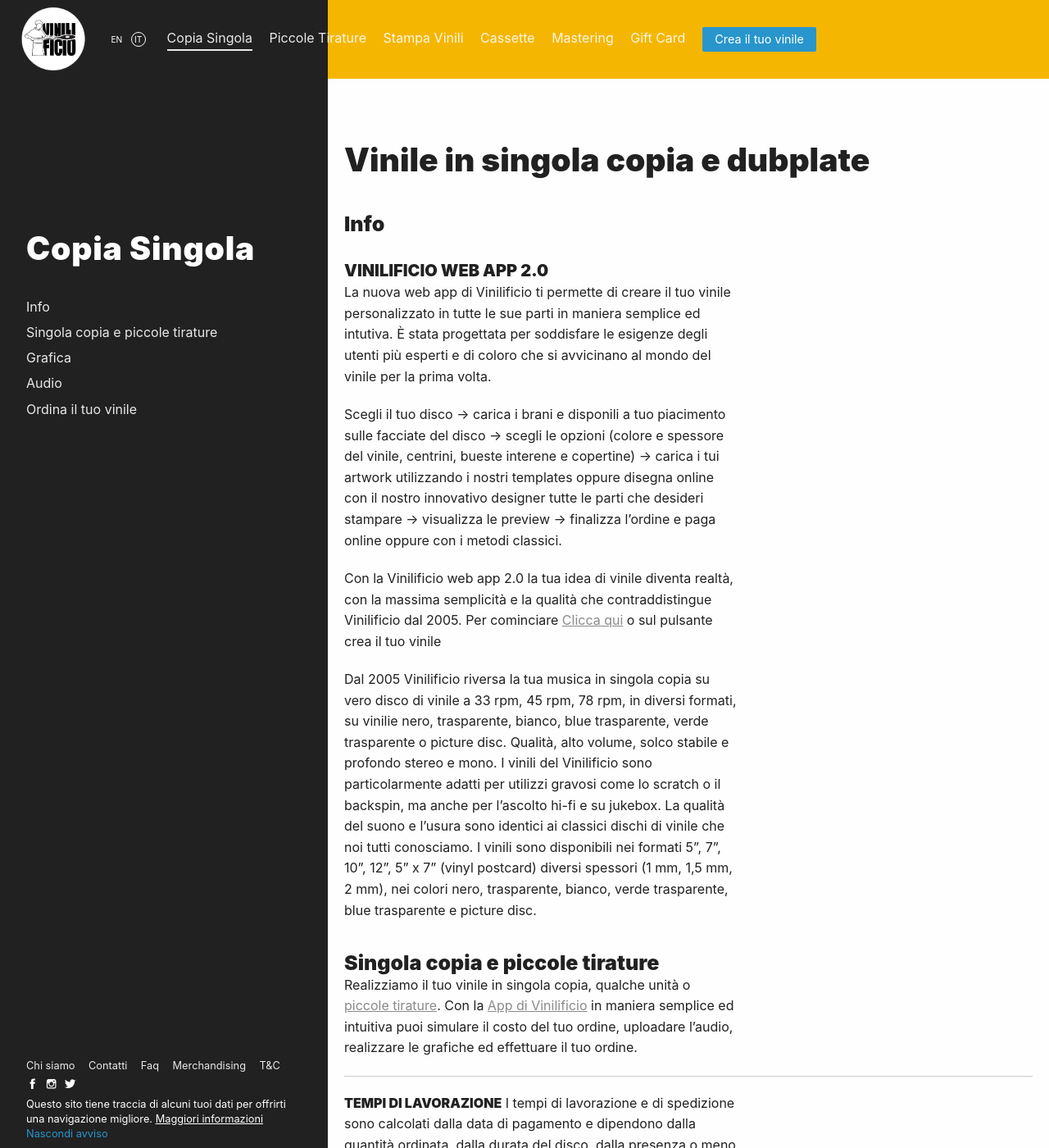
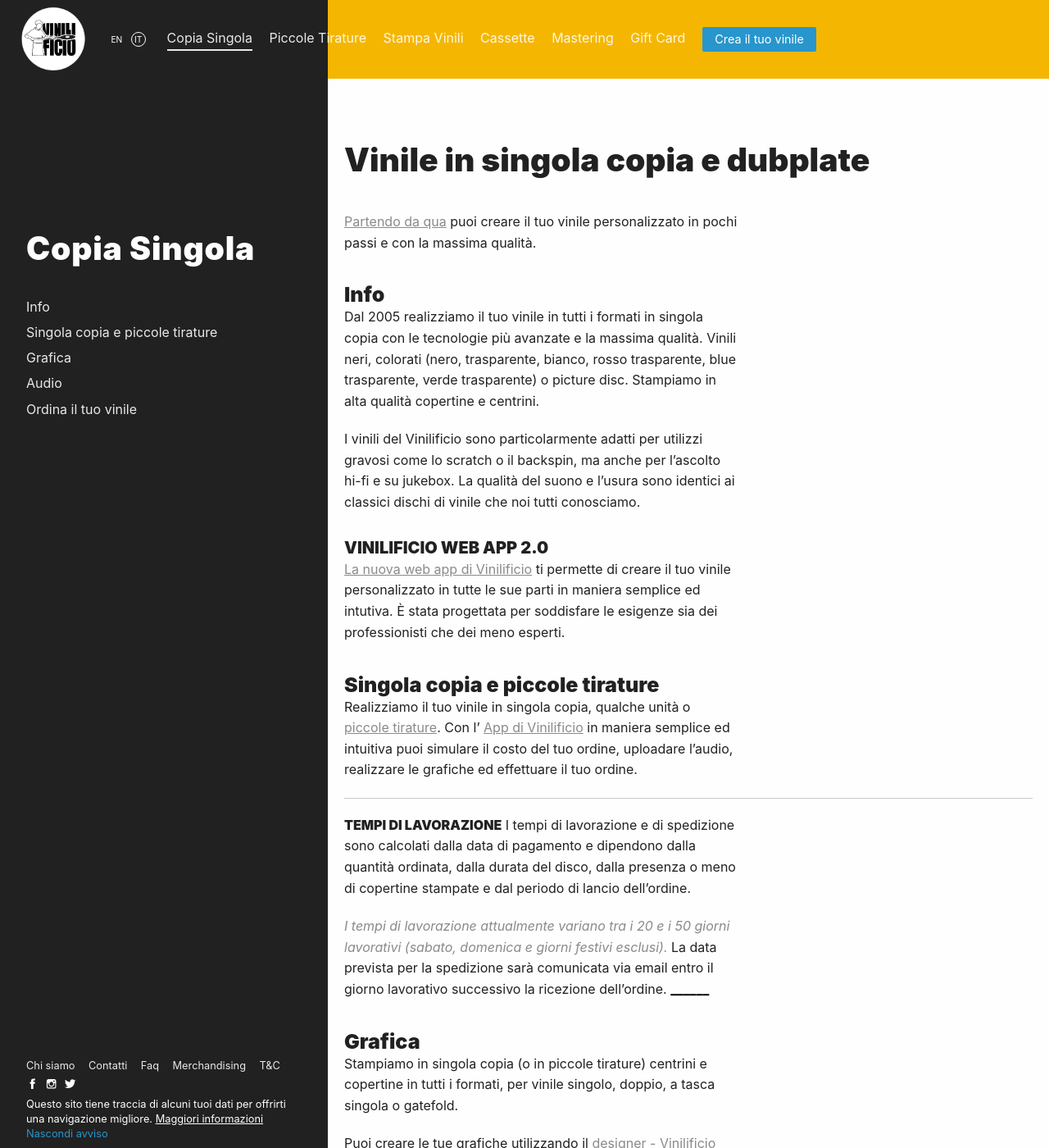
Before and after one commit to Vinilificio/vinilificio.com, a Jekyll site: the page built from _pages/copia-singola.md, in a window 1280 px wide and 1400 px high. Shown: the whole window at 82% size. Built offline with Jekyll 4.4.1, drawn with Linux system fonts in a browser that asks for light colours; nearby versions of some CDN libraries; comment, search, counter and statistics services are not loaded; some of the changed text lies outside the part shown.

Commit message:
aggiornamento contenuti

```diff
--- a/_pages/copia-singola.md
+++ b/_pages/copia-singola.md
@@ -19,43 +19,44 @@
 
 # Vinile in singola copia e dubplate
 
+[Partendo da qua](https://app.vinilificio.com) puoi creare il tuo vinile personalizzato in pochi passi e con la massima qualità.
+
 ### Info
+Dal 2005 realizziamo il tuo vinile in tutti i formati in singola copia con le tecnologie più avanzate e la massima qualità. Vinili neri, colorati (nero, trasparente, bianco, rosso trasparente, blue trasparente, verde trasparente) o picture disc. Stampiamo in alta qualità copertine e centrini.
+
+I vinili del Vinilificio sono particolarmente adatti per utilizzi gravosi come lo scratch o il backspin, ma anche per l’ascolto hi-fi e su jukebox. La qualità del suono e l’usura sono identici ai classici dischi di vinile che noi tutti conosciamo.
 
 #### VINILIFICIO WEB APP 2.0
-La nuova web app di Vinilificio ti permette di creare il tuo vinile personalizzato in tutte le sue parti in maniera semplice ed intutiva. È stata progettata per soddisfare le esigenze degli utenti più esperti e di coloro che si avvicinano al mondo del vinile per la prima volta.
-
-Scegli il tuo disco -> carica i brani e disponili a tuo piacimento sulle facciate del disco -> scegli le opzioni (colore e spessore del vinile, centrini, bueste interene e copertine) -> carica i tui artwork utilizzando i nostri templates oppure disegna online con il nostro innovativo designer tutte le parti che desideri stampare -> visualizza le preview -> finalizza l'ordine e paga online oppure con i metodi classici.
-
-Con la Vinilificio web app 2.0 la tua idea di vinile diventa realtà, con la massima semplicità e la qualità che contraddistingue Vinilificio dal 2005.
-Per cominciare [Clicca qui](https://app.vinilificio.com) o sul pulsante crea il tuo vinile
-
-
-Dal 2005 Vinilificio riversa la tua musica in singola copia su vero disco di vinile a 33 rpm, 45 rpm, 78 rpm, in diversi formati, su vinilie nero, trasparente, bianco, blue trasparente, verde trasparente o picture disc. Qualità, alto volume, solco stabile e profondo stereo e mono.
-I vinili del Vinilificio sono particolarmente adatti per utilizzi gravosi come lo scratch o il backspin, ma anche per l’ascolto hi-fi e su jukebox. La qualità del suono e l’usura sono identici ai classici dischi di vinile che noi tutti conosciamo. I vinili sono disponibili nei formati 5”, 7”, 10”, 12”, 5" x 7" (vinyl postcard) diversi spessori (1 mm, 1,5 mm, 2 mm), nei colori nero, trasparente, bianco, verde trasparente, blue trasparente e picture disc.
+[La nuova web app di Vinilificio](https://app.vinilificio.com) ti permette di creare il tuo vinile personalizzato in tutte le sue parti in maniera semplice ed intutiva. È stata progettata per soddisfare le esigenze sia dei professionisti che dei meno esperti.
 
 ### Singola copia e piccole tirature
 
 Realizziamo il tuo vinile in singola copia, qualche unità o [piccole tirature](/piccole-tirature/).
-Con la [App di Vinilificio](https://app.vinilificio.com) in maniera semplice ed intuitiva puoi simulare il costo del tuo ordine, uploadare l'audio, realizzare le grafiche ed effettuare il tuo ordine.
+Con l' [App di Vinilificio](https://app.vinilificio.com) in maniera semplice ed intuitiva puoi simulare il costo del tuo ordine, uploadare l'audio, realizzare le grafiche ed effettuare il tuo ordine.
 
 __________________
 <b>TEMPI DI LAVORAZIONE</b>
 I tempi di lavorazione e di spedizione sono calcolati dalla data di pagamento e dipendono dalla quantità ordinata, dalla durata del disco, dalla presenza o meno di copertine stampate e dal periodo di lancio dell'ordine.
 
-<i>I tempi di lavorazione attualmente variano tra i 20 e i 50 giorni lavorativi (sabato, domenica e giorni festivi esclusi).</i> La data di consegna attesa sarà comunicata via email quando il pagamento sarà ricevuto.
+<i>I tempi di lavorazione attualmente variano tra i 20 e i 50 giorni lavorativi (sabato, domenica e giorni festivi esclusi).</i> La data prevista per la spedizione sarà comunicata via email entro il giorno lavorativo successivo la ricezione dell'ordine.
 __________________
 
 
 ### Grafica
 
-Stampiamo in singola copia (o in piccole tirature) centrini e copertine in tutti i formati, per vinile singolo, doppio o triplo, a tasca singola o gatefold. Divertiti con la Vinilificio App, crea con facilità le tue grafiche e ordinare il tuo vinile. Se invece te la cavi con la grafica richiedi specifiche e template per realizzare la tua copertina.
-Stampiamo in digitale in alta qualità.
+Stampiamo in singola copia (o in piccole tirature) centrini e copertine in tutti i formati, per vinile singolo, doppio, a tasca singola o gatefold.
 
-#### Specifiche immagine per centrini e copertina:
+Puoi creare le tue grafiche utilizzando il [designer - Vinilificio Web App](https://app.vinilificio.com) oppure con i programmi di grafica utilizzando i nostri templates.
 
-Formati supportati dalla nostra web app: jpg, png
+Per maggiori informazioni [contattaci](/contatti/).
 
-Formati non supportati dalla nostra web app. Da inviare tramite wetransfer (chiedici come): pdf, tiff
+Le nostre copertine sono realizzate con le migliori tecnologie di stampa, tagliati e fustellati con plotter a controllo numerico.
+
+#### Specifiche
+
+Formati supportati dal designer della Vinilificio Web App: png, jpg, gif
+
+Formati supportati dall'uploader della Vinilificio Web App: pdf (utilizzando i nostri templates)
 
 Risoluzione: 300 dpi (almeno)
 
@@ -109,9 +110,9 @@
 #### Files audio e alcune indicazioni importanti
 Su vinile si può incidere più o meno qualsiasi tipo di segnale audio. Per avere però una buona qualità è consigliabile attenersi ad alcune importanti indicazioni.
 
-Ricordiamo che migliore sarà la qualità del master audio, migliore sarà la qualità dell'incisione su vinile.
+Ricordiamo che migliore sarà la qualità del master, migliore sarà la qualità dell'audio inciso su vinile. Consigliamo sempre un apposito mastering per vinile.
 
-Accettiamo qualsiasi tipo di formato audio digitale. wav, aiff, mp3...
+Accettiamo qualsiasi tipo di formato audio digitale. wav, aiff, mp3... Per una migliore resa consigliamo vivamente formato .wav o aiff. Se proprio vuoi incidere formati compressi come l'mp3 non convertirli in altro foramto.
 
 **Frequenze basse:**
 
```
Also changed, not shown: other parts of _pages/copia-singola.md (+2 -2 lines).
